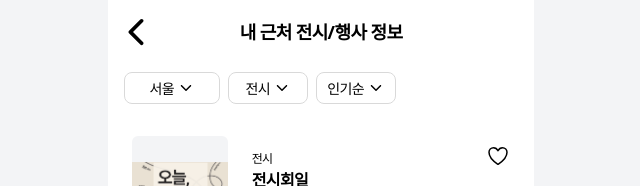
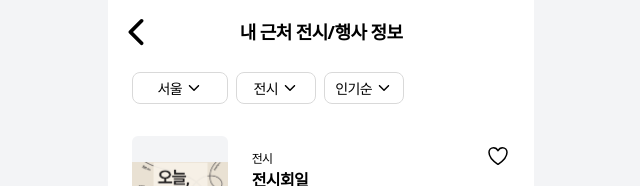
Before and after one commit to art-friendly-project/front-end, a React (Create React App) app in the folder web/: page /home/nearby in a window 1280 px wide. Shown: the top 186 px of the page, without its empty margins (319-959 px from the left). Built offline with nearby package versions, Linux system fonts and the light colour scheme.

Commit message:
design: 패딩값 수정

```diff
--- a/web/src/components/home/detail/nearbyAndLocationShow/FilterList.tsx
+++ b/web/src/components/home/detail/nearbyAndLocationShow/FilterList.tsx
@@ -16,7 +16,7 @@ const FilterList = ({
   setIsModalOpen,
 }: filterList) => {
   return (
-    <div className="flex w-full h-16 pl-4 mt-2">
+    <div className="flex w-full h-16 pl-6 mt-2">
       <LocationFilter location={location} setIsModalOpen={setIsModalOpen} />
       <ShowTypeFilter showType={showType} setIsModalOpen={setIsModalOpen} />
       <PriorityFilter priority={priority} setIsModalOpen={setIsModalOpen} />
```
